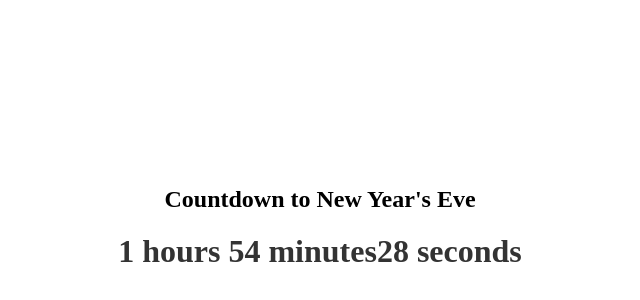
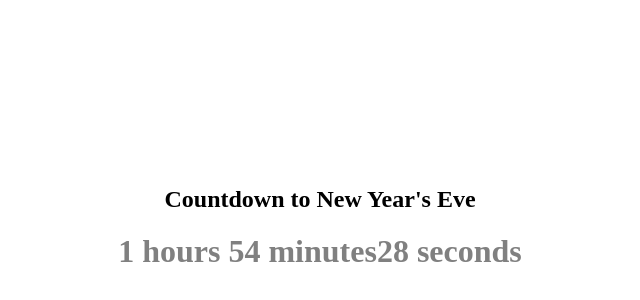
Before and after one commit to Jonas2401/New-Year, a plain HTML site: page index.html in a window 1280 px wide. Shown: the part 182-482 px from the top of the page, without its empty margins (320-960 px from the left). Drawn offline with nearby package versions, Linux system fonts and the light colour scheme.

Commit message:
Update index.html

```diff
--- a/index.html
+++ b/index.html
@@ -10,13 +10,14 @@
       left: 50%;
       transform: translate(-50%, -50%);
       text-align: center;
+      color: black;
     }
 
     /* Add some styling for the countdown timer */
     .countdown__time {
       font-size: 2em;
       font-weight: bold;
-      color: #333;
+      color: grey;
     }
   </style>
 </head>
```
